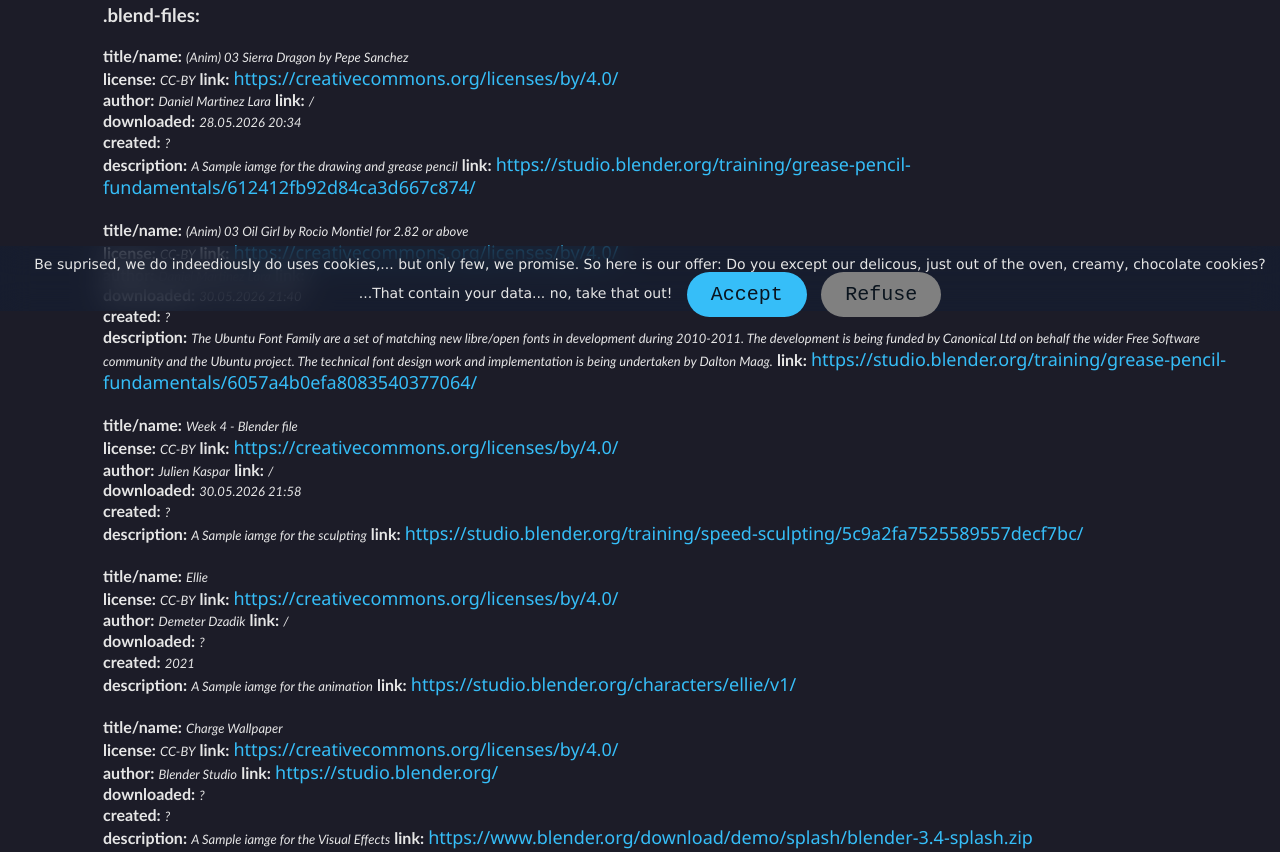
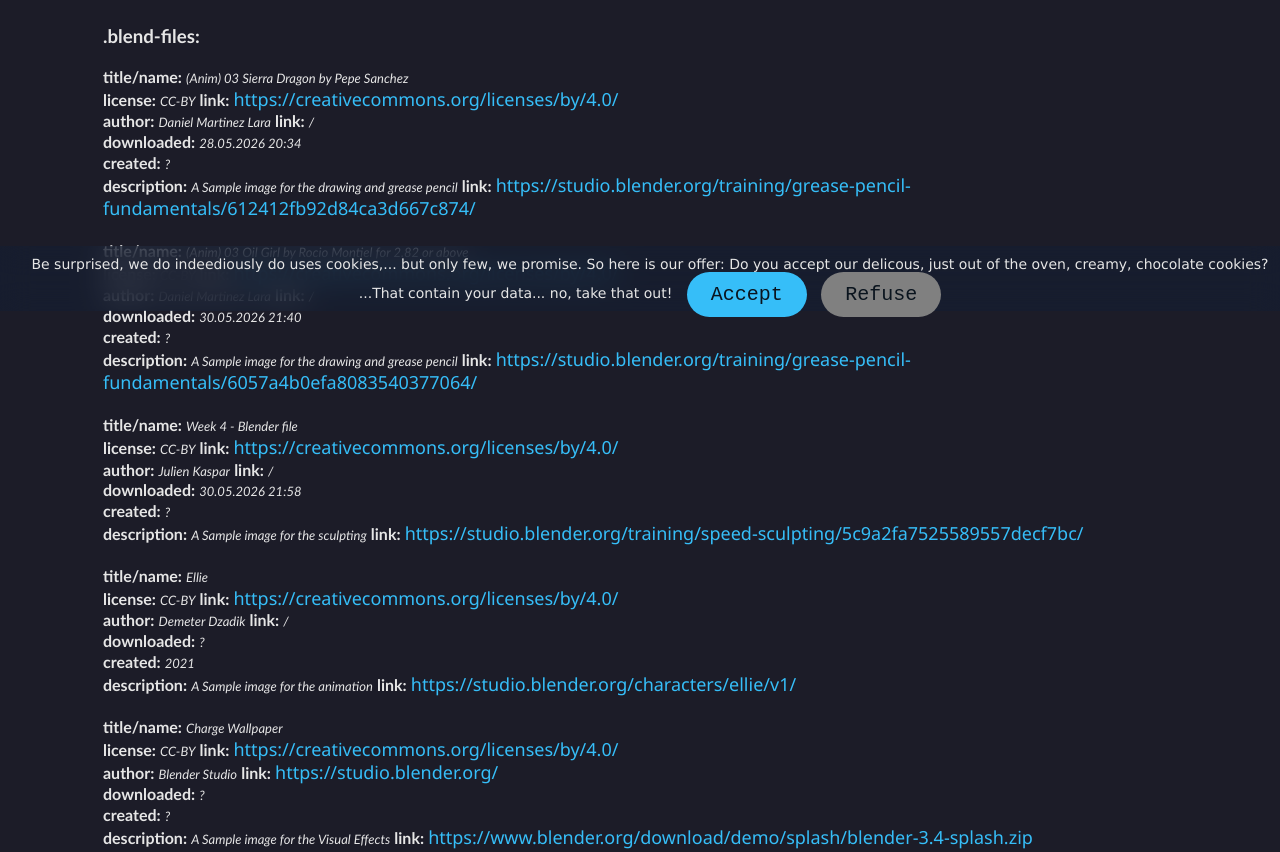
Before and after one commit to 31415J/Informatik_David_Jonathan_Website, a plain HTML site: page impressum.html in a window 1280 px wide. Shown: the part 1289-2141 px from the top of the page. Drawn offline with Linux system fonts and the light colour scheme.

Commit message:
even more minor fixes

```diff
--- a/impressum.html
+++ b/impressum.html
@@ -33,7 +33,7 @@
 <body class="darkmode">
 
 	<div class="cookie-banner">
-		Be suprised, we do indeediously do uses cookies,... but only few, we promise. So here is our offer: Do you except our delicous, just out of the oven, creamy, chocolate cookies? ...That contain your data... no, take that out!
+		Be surprised, we do indeediously do uses cookies,... but only few, we promise. So here is our offer: Do you accept our delicous, just out of the oven, creamy, chocolate cookies? ...That contain your data... no, take that out!
 		<button class="cookie_accept">Accept</button>
 		<button class="cookie-refuse" style="background-color: grey; " onclick="refuse_cookie_banner()">Refuse</button>
 	</div>
@@ -154,6 +154,8 @@
 			</h2>
 		</div>
 		<div class="sources">
+			<!-- Just fake data: -->
+
 			<span class="category-impressum">Name</span> <i>31415j topsecretname</i> <br>
 			<span class="category-impressum">E-Mail:</span> <i>youwontget.thispersonal@data.com</i>  <br>
 			<span class="category-impressum"> Tel:</span> <i>31 415 96535</i><br>
@@ -174,7 +176,7 @@
 		<div class="sources"> One thing we wanted to point out is that all of the heavy lifting was done by hand, without any help of any AI chatbots or coding assistants. Of course we cannot say we didn't used AI at all(the autocomplete tool of VSC, the build-in dennoising in Blender, even the Google search), but we didn't just vibecode the Website. Instead we used our brains, Copy and Paste, Tab, and W3-schools <br></div>
 		<br>
 		<br>
-		<div class="sources">Note: This Website is intended to be used on a desktop devices with a resolution of 1920x1080</div>
+		<div class="sources">Note: This Website is intended to be used on a desktop devices with a resolution of 1920x1080 but should work on all devices with different screen resolutions and aspect ratios. </div>
 
 		<br>
 
@@ -225,7 +227,7 @@
 			<span class="category-impressum"> author:</span> <i> Daniel Martinez Lara</i>     <span class="category-impressum">link:</span> <i>/</i><br>
 			<span class="category-impressum">downloaded:</span>  <i>28.05.2026 20:34</i><br>
 			<span class="category-impressum">created:</span> <i>?</i> <br>
-			<span class="category-impressum">description:</span> <i>A Sample iamge for the drawing and grease pencil</i>
+			<span class="category-impressum">description:</span> <i>A Sample image for the drawing and grease pencil</i>
 			<span class="category-impressum">link:</span> <a href="https://studio.blender.org/training/grease-pencil-fundamentals/612412fb92d84ca3d667c874/">https://studio.blender.org/training/grease-pencil-fundamentals/612412fb92d84ca3d667c874/</a><br><br>
 
 			<span class="category-impressum">title/name:</span> <i>(Anim) 03 Oil Girl by Rocio Montiel for 2.82 or above</i> <br>
@@ -233,7 +235,7 @@
 			<span class="category-impressum"> author:</span> <i> Daniel Martinez Lara</i>     <span class="category-impressum">link:</span> <i>/</i><br>
 			<span class="category-impressum">downloaded:</span>  <i>30.05.2026 21:40</i><br>
 			<span class="category-impressum">created:</span> <i>?</i> <br>
-			<span class="category-impressum">description:</span> <i>The Ubuntu Font Family are a set of matching new libre/open fonts in development during 2010-2011. The development is being funded by Canonical Ltd on behalf the wider Free Software community and the Ubuntu project. The technical font design work and implementation is being undertaken by Dalton Maag.</i>
+			<span class="category-impressum">description:</span> <i>A Sample image for the drawing and grease pencil</i>
 			<span class="category-impressum">link:</span> <a href="https://studio.blender.org/training/grease-pencil-fundamentals/6057a4b0efa8083540377064/">https://studio.blender.org/training/grease-pencil-fundamentals/6057a4b0efa8083540377064/</a><br><br>
 
 			<span class="category-impressum">title/name:</span> <i>Week 4 - Blender file</i> <br>
@@ -241,7 +243,7 @@
 			<span class="category-impressum"> author:</span> <i>Julien Kaspar</i>     <span class="category-impressum">link:</span> <i>/</i><br>
 			<span class="category-impressum">downloaded:</span>  <i>30.05.2026 21:58</i><br>
 			<span class="category-impressum">created:</span> <i>?</i> <br>
-			<span class="category-impressum">description:</span> <i>A Sample iamge for the sculpting</i>
+			<span class="category-impressum">description:</span> <i>A Sample image for the sculpting</i>
 			<span class="category-impressum">link:</span> <a href="https://studio.blender.org/training/speed-sculpting/5c9a2fa7525589557decf7bc/">https://studio.blender.org/training/speed-sculpting/5c9a2fa7525589557decf7bc/</a><br><br>
 
 			<span class="category-impressum">title/name:</span> <i>Ellie</i> <br>
@@ -249,7 +251,7 @@
 			<span class="category-impressum"> author:</span> <i>  Demeter Dzadik</i>     <span class="category-impressum">link:</span> <i>/</i><br>
 			<span class="category-impressum">downloaded:</span>  <i>?</i><br>
 			<span class="category-impressum">created:</span> <i>2021</i> <br>
-			<span class="category-impressum">description:</span> <i> A Sample iamge for the animation</i>
+			<span class="category-impressum">description:</span> <i> A Sample image for the animation</i>
 			<span class="category-impressum">link:</span> <a href="https://studio.blender.org/characters/ellie/v1/">https://studio.blender.org/characters/ellie/v1/</a><br><br>
 
 			<span class="category-impressum">title/name:</span> <i>Charge Wallpaper</i> <br>
@@ -257,7 +259,7 @@
 			<span class="category-impressum"> author:</span> <i>Blender Studio</i>     <span class="category-impressum">link:</span> <a href="https://studio.blender.org/">https://studio.blender.org/</a><br>
 			<span class="category-impressum">downloaded:</span>  <i>?</i><br>
 			<span class="category-impressum">created:</span> <i>?</i> <br>
-			<span class="category-impressum">description:</span> <i>A Sample iamge for the Visual Effects</i>
+			<span class="category-impressum">description:</span> <i>A Sample image for the Visual Effects</i>
 			<span class="category-impressum">link:</span> <a href="https://www.blender.org/download/demo/splash/blender-3.4-splash.zip">https://www.blender.org/download/demo/splash/blender-3.4-splash.zip</a><br><br>
 
 
```
